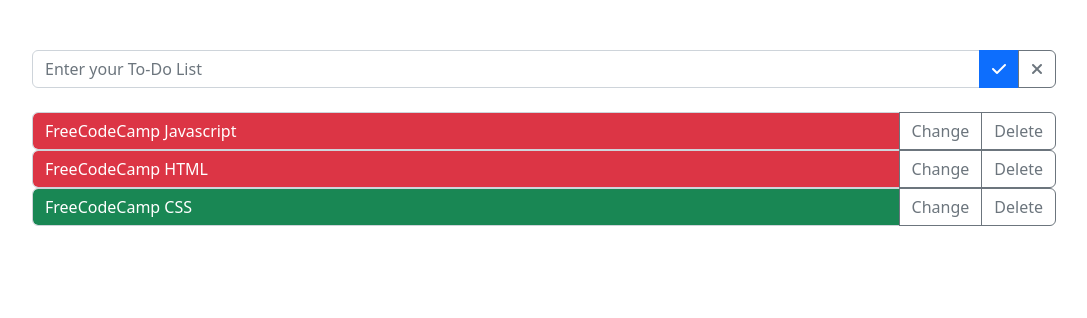
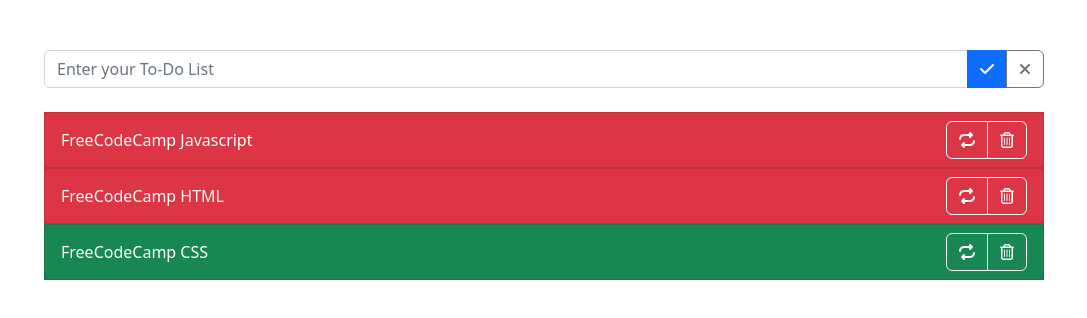
Before and after one commit to conicuznhm/ReactWorkshop, a React (Create React App) app: page / in a window 1280 px wide. Shown: the top 318 px of the page, without its empty margins (96-1183 px from the left). Built offline with nearby package versions, Linux system fonts and the light colour scheme.

Commit message:
update: style for <ListItems /> and <Item />

```diff
--- a/src/App.js
+++ b/src/App.js
@@ -44,7 +44,7 @@
   // --------------------------------------------------------------------------------------------
 
   return (
-    <div style={{ width: '80%', margin: '50px auto' }}>
+    <div className='container' style={{ width: '80%', margin: '50px auto' }}>
       <InputToDo handleAddItem={handleAddItem} />
 
       <br />
--- a/src/component/Item.js
+++ b/src/component/Item.js
@@ -23,21 +23,27 @@
 
     // action when click confirm on edit mode
     const handleUpdateFromEdit = () => {
-        onClickUpdateItem(item.id, {title: editItem});
+        onClickUpdateItem(item.id, { title: editItem });
         handlerIsEdit();
     }
 
     // item: display mode
-    const displayItemMode = <div className="input-group">
-        <div className={`form-control text-bg-${statusColor}`} onClick={handlerIsEdit} >{item.title}</div>
-        <button className="btn btn-outline-secondary" onClick={() => onClickUpdateItem(item.id, {completed: !item.completed})} >Change</button>
-        <button className="btn btn-outline-secondary" onClick={() => onClickDelete(item.id)} >Delete</button>
+    const displayItemMode = <div className={`list-group-item d-flex align-items-center w-100 text-bg-${statusColor}`}>
+        <div className="flex-fill" onClick={handlerIsEdit} role='button' >{item.title}</div>
+        <div className="btn-group">
+            <button className="btn btn-outline-light" onClick={() => onClickUpdateItem(item.id, { completed: !item.completed })} >
+                <i className="fa-solid fa-repeat" />
+            </button>
+            <button className="btn btn-outline-light" onClick={() => onClickDelete(item.id)} >
+                <i className="fa-regular fa-trash-can" />
+            </button>
+        </div>
     </div>
 
     // item: edit mode
-    const editItemMode = <div className="input-group">
+    const editItemMode = <div className="input-group list-group-item d-flex">
         <input className="form-control" onChange={handleEditItem} value={editItem} />
-        <button className="btn btn-outline-secondary" onClick={handleUpdateFromEdit} ><i className="fa-solid fa-check" /></button>
+        <button className="btn btn-primary" onClick={handleUpdateFromEdit} ><i className="fa-solid fa-check" /></button>
         <button className="btn btn-outline-secondary" onClick={hadleCancelItem} ><i className="fa-solid fa-xmark" /></button>
     </div>
 
--- a/src/component/ListItems.js
+++ b/src/component/ListItems.js
@@ -2,7 +2,7 @@
 
 const ListItems = ({ items, onClickDelete, onClickUpdateItem }) => {
     return (
-        <div>
+        <div className="list-group">
             {items.map(item => <Item
                 key={item.id}
                 item={item}
```
